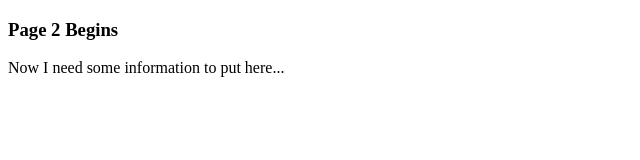
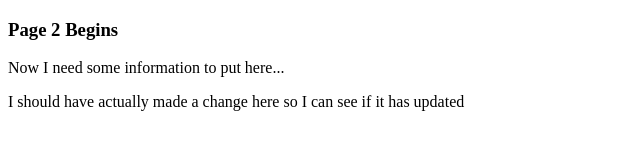
Before and after one commit to camac1nz/test1, a plain HTML site: page page2.html in a window 1280 px wide. Shown: the whole page, without its empty margins (0-640 px from the left). Drawn offline with Linux system fonts and the light colour scheme.

Commit message:
Update page2.html
Text on webpage updated to really see if it changes

```diff
--- a/page2.html
+++ b/page2.html
@@ -6,5 +6,6 @@
   <body>
     <h3>Page 2 Begins</h3>
     <p>Now I need some information to put here...</p>
+    <p>I should have actually made a change here so I can see if it has updated</p>
   </body>
 </html>
```
